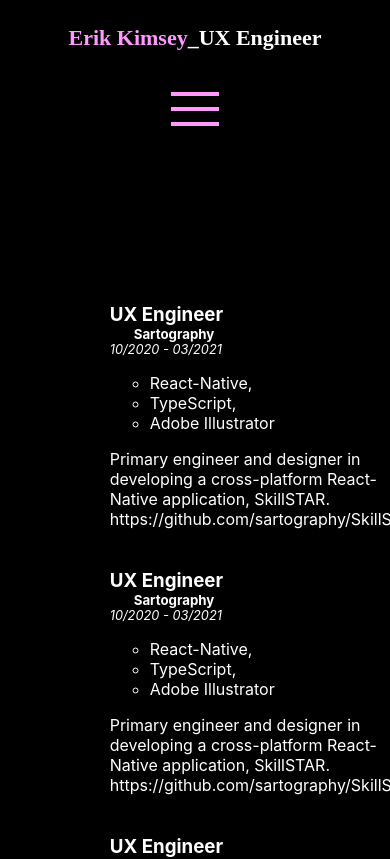
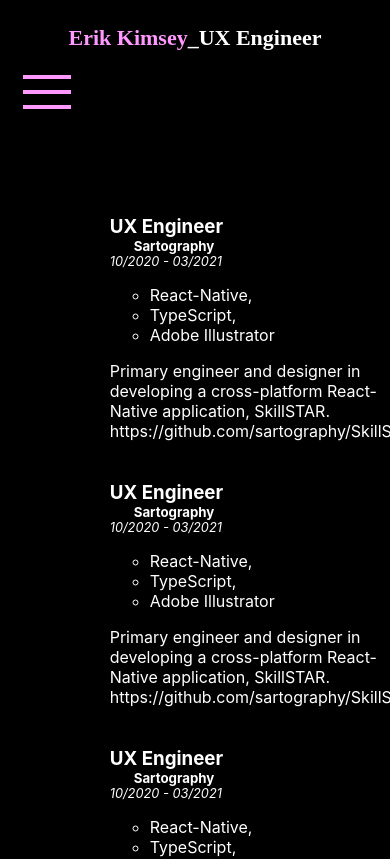
Before and after one commit to ErikKimsey/erik-kimsey-portfolio-v2, a React (Create React App) app: page /portfolio in a window 390 px wide. Shown: the top 859 px of the page. Built offline with nearby package versions, Linux system fonts and the light colour scheme.

Commit message:
HorizMenu is now Vertical for mobile screens

```diff
--- a/src/HorizontalMenu/HorizontalDot.tsx
+++ b/src/HorizontalMenu/HorizontalDot.tsx
@@ -1,7 +1,7 @@
 import { IconProp } from '@fortawesome/fontawesome-svg-core';
 import { FontAwesomeIcon } from '@fortawesome/react-fontawesome';
 import React, { FC, useState, useEffect } from 'react';
-import { Link } from 'react-router-dom';
+import { NavLink } from 'react-router-dom';
 import styled, { keyframes } from 'styled-components';
 
 interface DotContent {
@@ -37,46 +37,59 @@ const HorizontalDot: FC<Props> = (props) => {
     return (
         <>
             <StyledContainer dotActive={isActive}>
-                <Link
+                <NavLink
                     to={`./${dotContent?.routeName}`}
+                    activeStyle={{
+                        padding: 10,
+                        border: 'solid 3px #333',
+                        borderRadius: 5,
+                        // boxShadow: '3px 3px #fff',
+                    }}
                     onClick={() => {
                         handleActiveMenu();
                     }}
                 >
                     {dotContent?.iconName && (
                         <FontAwesomeIcon icon={dotContent?.iconName} size="3x" className="fontIcon" />
-                        // <FontAwesomeIcon icon={dotContent?.iconName} size="3x" style={{ color: '#FF99FE' }} className='icon'/>
                     )}
-                </Link>
+                </NavLink>
             </StyledContainer>
         </>
     );
 };
 
-const ScaleIconOnLoad = keyframes`
-    0%: {transform:scale(1.0)}
-    50%: {transform:scale(1.4)}
-    100%: {transform:scale(1.0)}
-`;
-
 const StyledContainer = styled.button<StyledProps>`
     display: flex;
     outline: none;
-    margin: 3px;
-    width: 80px;
-    height: 80px;
+    margin: 0 15px;
+    width: 50px;
+    height: 50px;
     border-color: #000;
     border-radius: 100px;
     background-color: #000;
     color: #000;
     justify-content: center;
     align-items: center;
+    &:hover {
+        transform: scale(1.1);
+    }
     .fontIcon {
         color: #ffcdfe;
         &:active {
             color: #fff;
         }
     }
+    @media (max-width: 1020px) {
+        width: 40px;
+        height: 40px;
+        margin: 10px 10px;
+
+        &:active {
+            width: 130px;
+            height: 130px;
+            background-color: #000;
+        }
+    }
 `;
 
 export default HorizontalDot;
--- a/src/HorizontalMenu/HorizontalMenu.tsx
+++ b/src/HorizontalMenu/HorizontalMenu.tsx
@@ -40,7 +40,7 @@ const HorizontalMenu: FC<Props> = (props) => {
     return (
         <>
             <StyledContainer>
-                <div style={{ margin: 20 }}>
+                <div className="burgerIconDiv" style={{ margin: 3 }}>
                     <Hamburger toggled={isOpen} toggle={() => handleActiveMenu()} size={50} color="#FF99FE" />
                 </div>
                 {isActive &&
@@ -59,6 +59,29 @@ const StyledContainer = styled.div<StyledProps>`
     align-self: center;
     width: 100%;
     padding: 0;
+    .burgerIconDiv {
+        &:hover {
+            transform: scale(1.1);
+        }
+    }
+    @media (max-width: 1020px) {
+        /* width: 80vw; */
+        position: absolute;
+        left: 20px;
+        height: auto;
+        width: 60px;
+        display: flex;
+
+        flex-direction: column;
+        justify-content: flex-start;
+        align-content: space-between;
+        /* background-color: #f0f; */
+        /* &:active {
+            width: 130px;
+            height: 130px;
+            background-color: #000;
+        } */
+    }
 `;
 
 export default HorizontalMenu;
```
